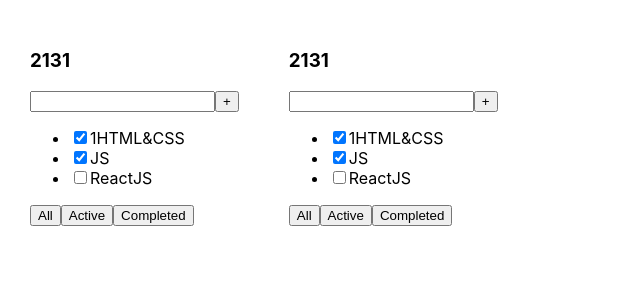
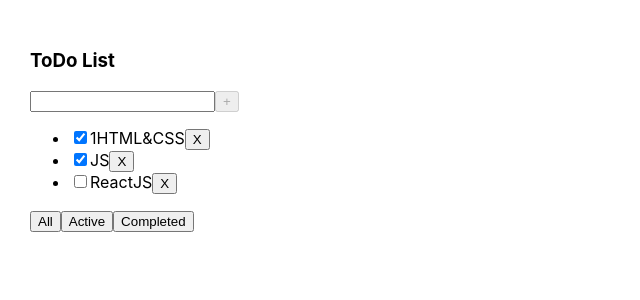
Before and after one commit to andressc/todolist, a React (Create React App) app: page / in a window 1280 px wide. Shown: the top 300 px of the page, without its empty margins (0-640 px from the left). Built offline with nearby package versions, Linux system fonts and the light colour scheme.

Commit message:
added delete, add, filter

```diff
--- a/package.json
+++ b/package.json
@@ -10,10 +10,12 @@
     "@types/node": "^16.18.1",
     "@types/react": "^18.0.23",
     "@types/react-dom": "^18.0.7",
+    "@types/uuid": "^9.0.6",
     "react": "^18.2.0",
     "react-dom": "^18.2.0",
     "react-scripts": "5.0.1",
     "typescript": "^4.8.4",
+    "uuid": "^9.0.1",
     "web-vitals": "^2.1.4"
   },
   "scripts": {
--- a/src/App.tsx
+++ b/src/App.tsx
@@ -1,8 +1,9 @@
 import React, {useState} from 'react';
 import './App.css';
 import {Filter, TaskType, TodoList} from "./TodoList";
+import {v1} from "uuid"
 
-function App() {
+function App(): JSX.Element {
 
     // const tasks1 = [
     //     { id: 1, title: "HTML&CSS", isDone: true },
@@ -16,14 +17,14 @@ function App() {
     // ]
 
     let [tasks, setTasks] = useState<TaskType[]>([
-        { id: 1, title: "1HTML&CSS", isDone: true },
-        { id: 2, title: "JS", isDone: true },
-        { id: 3, title: "ReactJS", isDone: false }
+        { id: v1(), title: "1HTML&CSS", isDone: true },
+        { id: v1(), title: "JS", isDone: true },
+        { id: v1(), title: "ReactJS", isDone: false }
     ])
 
     let [filter, setFilter] = useState<Filter>("All")
 
-    let initialTask = tasks
+    let initialTask: TaskType[] = tasks
 
     if(filter === "Active") {
         initialTask = initialTask.filter(v => v.isDone)
@@ -33,14 +34,28 @@ function App() {
         initialTask = initialTask.filter(v => !v.isDone)
     }
 
-    const changeFilter = (filter: Filter) => {
+    const addTask = (title: string): void => {
+        const newTask: TaskType = { id: v1(), title: title, isDone: false }
+        setTasks([...tasks, newTask])
+    }
+
+    const changeFilter = (filter: Filter): void => {
         setFilter(filter)
+    }
+
+    const removeTasks = (taskId: string): void => {
+        const nextState: TaskType[] = tasks.filter(task => task.id !== taskId)
+        setTasks(nextState)
     }
 
     return (
         <div className="App">
-            <TodoList tasks={initialTask} title={"2131"} callback={changeFilter}/>
-            <TodoList tasks={initialTask} title={"2131"} callback={changeFilter}/>
+            <TodoList tasks={initialTask}
+                      title={"ToDo List"}
+                      changeFilter={changeFilter}
+                      removeTasks={removeTasks}
+                      addTask={addTask}
+            />
         </div>
     );
 }
--- /dev/null
+++ b/src/ButtonFilter.tsx
@@ -0,0 +1,17 @@
+import {Filter} from "./TodoList"
+import React, {MouseEvent} from "react"
+
+type ButtonFilterPropsType = {
+    filter: Filter
+    changeFilter: (filter: Filter) => void
+}
+
+export const ButtonFilter: React.FC<ButtonFilterPropsType> = ({filter, changeFilter}) => {
+    const onFilterHandler = (e: MouseEvent<HTMLButtonElement>) => {
+        changeFilter(e.currentTarget.getAttribute('data-name') as Filter)
+    }
+
+    return (
+        <button onClick={onFilterHandler} data-name={filter}>{filter}</button>
+    )
+}
--- a/src/Task.tsx
+++ b/src/Task.tsx
@@ -1,14 +1,16 @@
-import {TaskType} from "./TodoList";
-import React from "react";
+import {TaskType} from "./TodoList"
+import React from "react"
 
 type TaskPropsType = {
     task: TaskType
+    removeTasks: (taskId: string) => void
 }
 
-export const Task: React.FC<TaskPropsType> = (props: TaskPropsType) =>  {
+export const Task: React.FC<TaskPropsType> = ({task, removeTasks}): JSX.Element => {
     return (
-        <li key={props.task.id}><input type="checkbox" checked={props.task.isDone}/>
-            <span>{props.task.title}</span>
+        <li key={task.id}><input type="checkbox" defaultChecked={task.isDone}/>
+            <span>{task.title}</span>
+            <button onClick={() => removeTasks(task.id)}>X</button>
         </li>
     )
 }
--- a/src/TodoList.tsx
+++ b/src/TodoList.tsx
@@ -1,37 +1,56 @@
-import React from "react";
-import {Task} from "./Task";
+import React, {KeyboardEvent, ChangeEvent, useState} from "react"
+import {Task} from "./Task"
+import {ButtonFilter} from "./ButtonFilter"
 
 type PropsType = {
     tasks: TaskType[]
     title: string
-    callback: (filter: Filter) => void
+    changeFilter: (filter: Filter) => void
+    removeTasks: (taskId: string) => void
+    addTask: (title: string) => void
 }
 
 export type TaskType = {
-    id: number
+    id: string
     title: string
     isDone: boolean
 }
 
 export type Filter = "All" | "Active" | "Completed"
 
-export const TodoList: React.FC<PropsType> = (props: PropsType) => {
+export const TodoList: React.FC<PropsType> = ({tasks, title, changeFilter, removeTasks, addTask}): JSX.Element => {
+
+    let [inputText, setInputText] = useState<string>("")
+
+    const onChangeHandler = (e: ChangeEvent<HTMLInputElement>): void => setInputText(e.currentTarget.value)
+    const onKeyDownHandler = (e: KeyboardEvent<HTMLInputElement>) => e.key === "Enter" && onClickHandler()
+
+    const onClickHandler = (): void => {
+        if (inputText && inputText.length <= 15) {
+            addTask(inputText)
+            setInputText("")
+        }
+    }
+
+    const titleText: boolean | JSX.Element = inputText.length > 15 && <p style={{color: "red"}}>Your title is too long!</p>
+
+    const taskList: JSX.Element[] = tasks.map(task => <Task key={task.id} task={task} removeTasks={removeTasks}/>)
+
     return (
         <div>
-            <h3>{props.title}</h3>
+            <h3>{title}</h3>
             <div>
-                <input/>
-                <button>+</button>
+                <input value={inputText} onChange={onChangeHandler} onKeyDown={onKeyDownHandler}/>
+                <button onClick={onClickHandler} disabled={!inputText || inputText.length > 15 && true}>+</button>
+                {titleText}
             </div>
             <ul>
-                {
-                    props.tasks.map(task => <Task task={task} />)
-                }
+                {taskList}
             </ul>
             <div>
-                <button onClick={() => props.callback("All")}>All</button>
-                <button onClick={() => props.callback("Active")}>Active</button>
-                <button onClick={() => props.callback("Completed")}>Completed</button>
+                <ButtonFilter changeFilter={changeFilter} filter="All"/>
+                <ButtonFilter changeFilter={changeFilter} filter="Active"/>
+                <ButtonFilter changeFilter={changeFilter} filter="Completed"/>
             </div>
         </div>
     )
```
Also changed, not shown: 1 other file (tests, documents, lock files or other folders).
